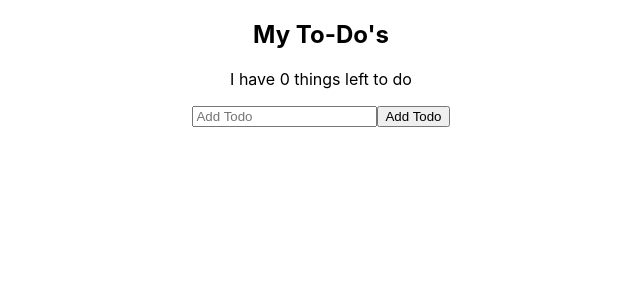
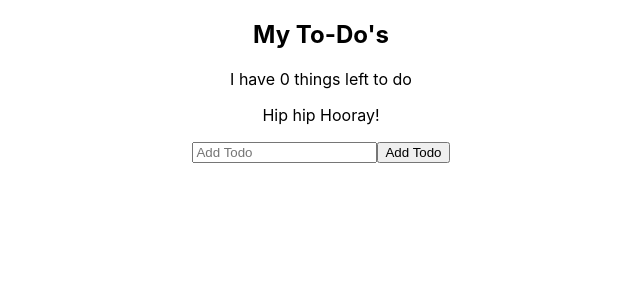
Before and after one commit to NatalieSalemme/React-Todo-App, a React (Create React App) app: page / in a window 1280 px wide. Shown: the top 300 px of the page, without its empty margins (319-959 px from the left). Built offline with nearby package versions, Linux system fonts and the light colour scheme.

Commit message:
Adding conditional for 0 todos

```diff
--- a/src/App.js
+++ b/src/App.js
@@ -44,6 +44,9 @@ export default class Todos extends Component {
       <div className="App">
         <Header title={'My To-Do\'s'} />
         <p>I have {todoLength} things left to do</p>
+        {todoLength == 0 &&
+          <p>Hip hip Hooray!</p>
+        }
         <form onSubmit = {(e) => this.addTodo(e)}>
           <input
             placeholder="Add Todo"
```
